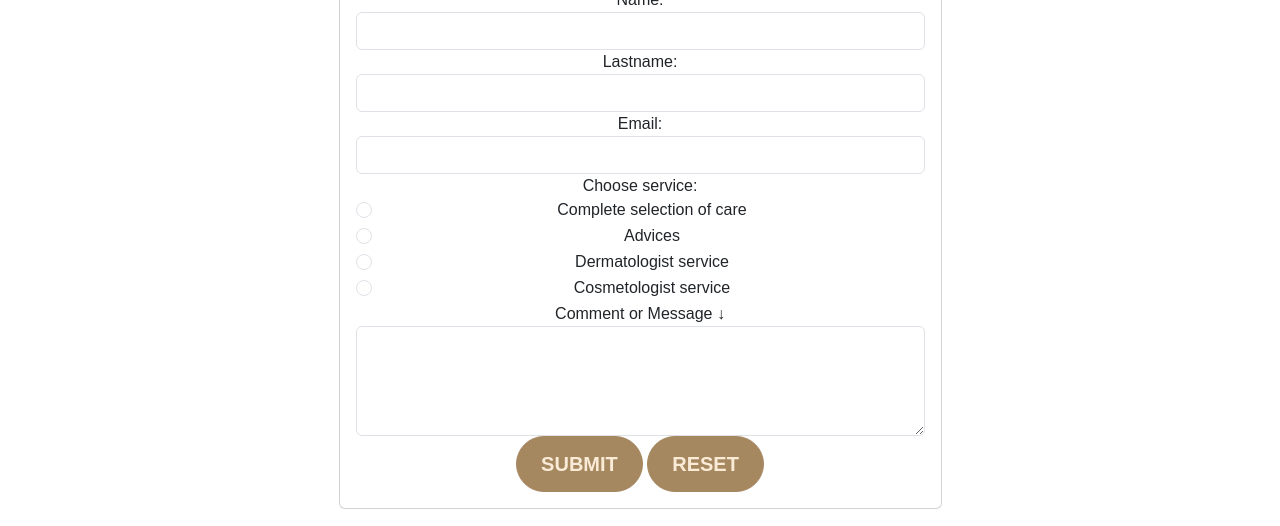
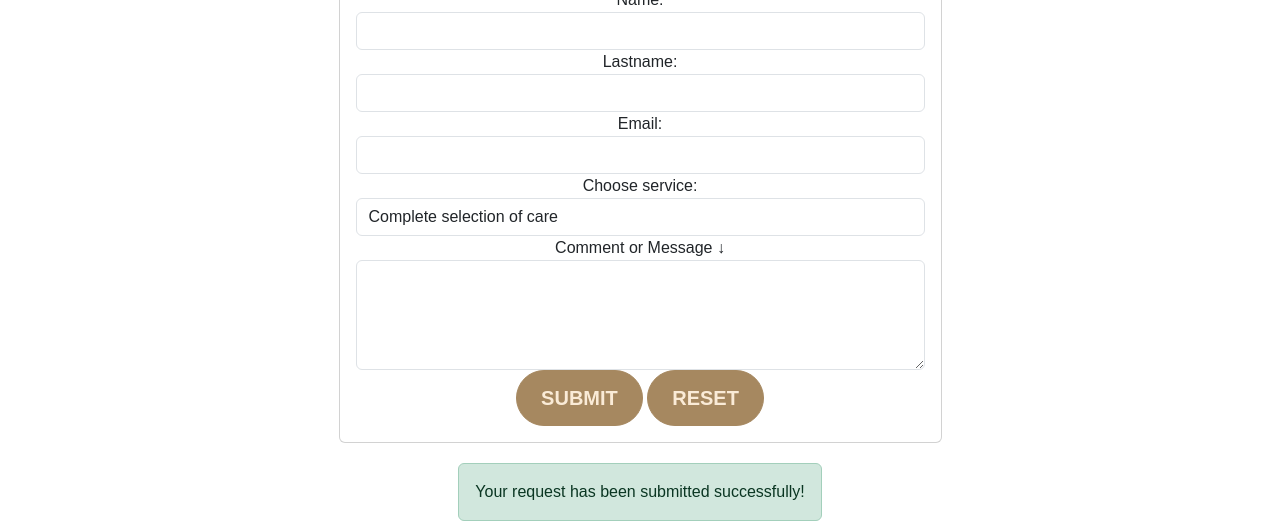
Before and after one commit to aqzerim/WEB_A1, a plain HTML site: page Assignment2/service.html in a window 1280 px wide. Shown: the part 556-1082 px from the top of the page. Drawn offline with nearby package versions, Linux system fonts and the light colour scheme.

Commit message:
service.html

```diff
--- a/Assignment2/service.html
+++ b/Assignment2/service.html
@@ -70,23 +70,13 @@
                                                 <input type="email" class="form-control" id="email" name="email" maxlength="50">
                                             </div>
                                             <div class="form-group">
-                                    <label>Choose service:</label><br>
-                                    <div class="form-check">
-                                        <input type="radio" class="form-check-input" id="service1" name="service" value="1">
-                                        <label class="form-check-label" for="service1">Complete selection of care</label><br>
-                                    </div>
-                                    <div class="form-check">
-                                        <input type="radio" class="form-check-input" id="service2" name="service" value="2">
-                                        <label class="form-check-label" for="service2">Adviсes</label><br>
-                                    </div>
-                                    <div class="form-check">
-                                        <input type="radio" class="form-check-input" id="service3" name="service" value="3">
-                                        <label class="form-check-label" for="service3">Dermatologist service</label><br>
-                                    </div>
-                                    <div class="form-check">
-                                        <input type="radio" class="form-check-input" id="service4" name="service" value="4">
-                                        <label class="form-check-label" for="service4">Cosmetologist service</label><br>
-                                    </div>
+                                                <label for="service">Choose service:</label>
+                                                <select class="form-control" id="service" name="service">
+                                                    <option value="1">Complete selection of care</option>
+                                                    <option value="2">Adviсes</option>
+                                                    <option value="3">Dermatologist service</option>
+                                                    <option value="4">Cosmetologist service</option>
+                                                </select>
                                             </div>
                                             <div class="form-group">
                                                 <label for="comment">Comment or Message &#8595;</label>
@@ -106,7 +96,6 @@
                 <div id="centered" class="alert alert-success" role="alert">
                     Your request has been submitted successfully!
                 </div>
-
             </section>
 
   <footer class="footer">
```
Lines whose indentation alone changed are shown as unchanged.
